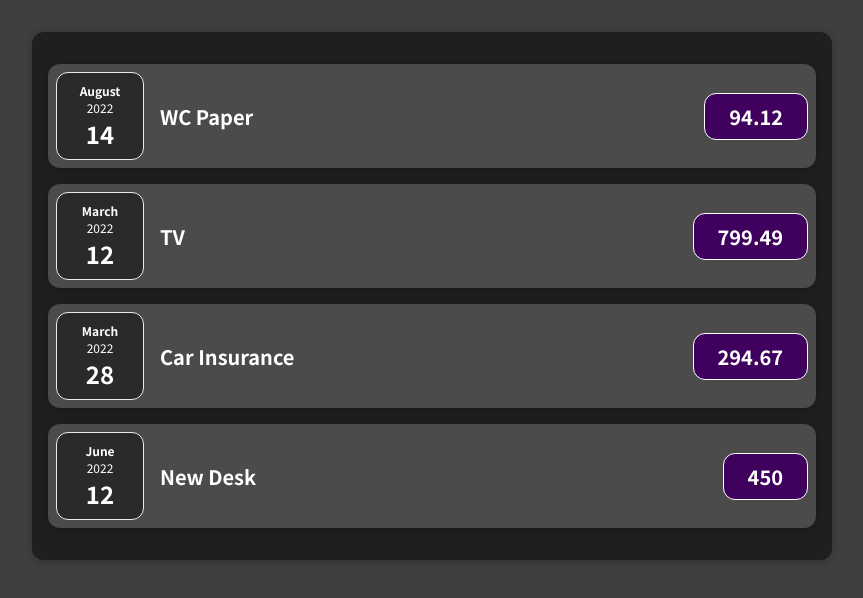
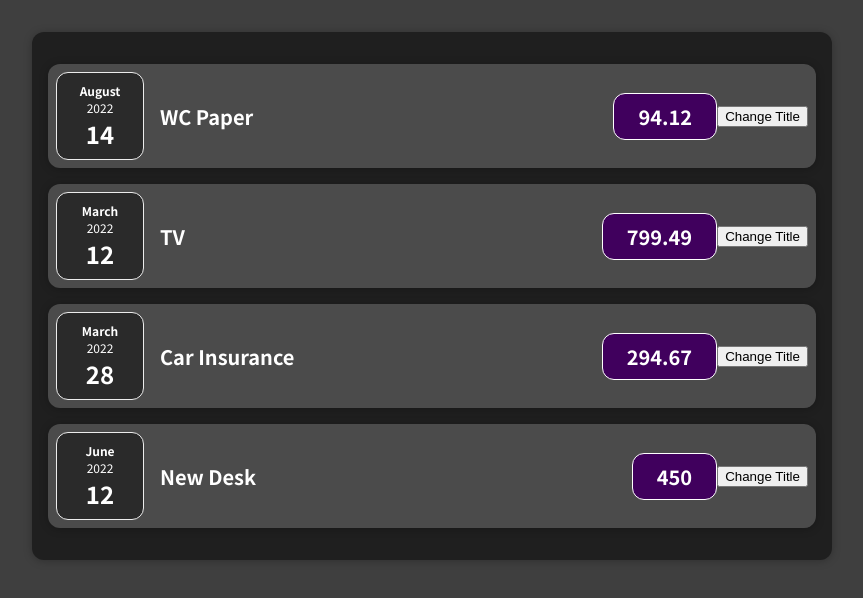
Before and after one commit to orcunSarmis/Expense-Tracker-React-, a React (Create React App) app: page / in a window 1280 px wide. Shown: the top 598 px of the page, without its empty margins (208-1071 px from the left). Built offline with nearby package versions, Linux system fonts and the light colour scheme.

Commit message:
adding state

```diff
--- a/src/App.js
+++ b/src/App.js
@@ -1,6 +1,6 @@
 import Expenses from "./components/Expenses/Expenses";
 
-function App(props) {
+const App = (props) => {
   const expenses = [
     {
       id: "e1",
--- a/src/components/Expenses/ExpenseDate.js
+++ b/src/components/Expenses/ExpenseDate.js
@@ -1,7 +1,7 @@
 import React from "react";
 import './ExpenseDate.css'
 
-function ExpenseDate(props) {
+const ExpenseDate = (props) => {
   const month = props.date.toLocaleString("en-US", { month: "long" });
   const day = props.date.toLocaleString("en-US", { day: "2-digit" });
   const year = props.date.getFullYear();
--- a/src/components/Expenses/ExpenseItem.js
+++ b/src/components/Expenses/ExpenseItem.js
@@ -2,7 +2,10 @@ import ExpenseDate from "./ExpenseDate";
 import Card from "../UI/Card";
 import "./ExpenseItem.css";
 
-function ExpenseItem(props) {
+const ExpenseItem = (props) => {
+const clickHandler = () => {
+  console.log('Clicked!');
+};
 
   return (
     <Card className="expense-item">
@@ -11,6 +14,7 @@ function ExpenseItem(props) {
         <h2>{props.title}</h2>
         <div className="expense-item__price">{props.amount}</div>
       </div>
+      <button onClick={clickHandler}>Change Title</button>
     </Card>
   );
 }
--- a/src/components/Expenses/Expenses.js
+++ b/src/components/Expenses/Expenses.js
@@ -3,7 +3,7 @@ import Card from "../UI/Card";
 import './Expenses.css';
 
 
-function Expenses(props) {
+const Expenses =(props) => {
   return (
     <Card className="expenses">
       <ExpenseItem
--- a/src/components/UI/Card.js
+++ b/src/components/UI/Card.js
@@ -1,7 +1,7 @@
 import './Card.css';
 
-function Card(props) {
-const classes = ' card ' + props.className;
+const Card = (props) => {
+const classes = 'card ' + props.className;
 
     return (
         <div className={classes}>
```
